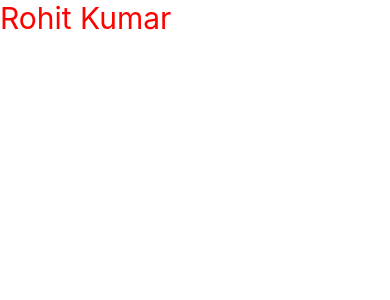
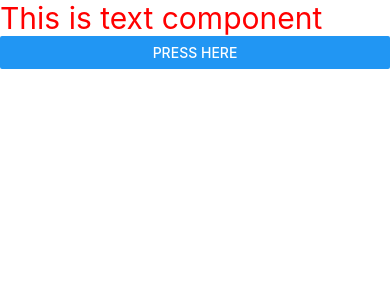
Before and after one commit to rohit-kumaar/first-native-project, a React Native app: screen / in a window 390 px wide. Shown: the top 300 px of the page. Built offline with nearby package versions, Linux system fonts and the light colour scheme.

Commit message:
final commit

```diff
--- a/App.tsx
+++ b/App.tsx
@@ -1,8 +1,13 @@
 import React from 'react';
-import {Text} from 'react-native';
+import {Button, Text, View} from 'react-native';
 
 function App() {
-  return <Text style={{fontSize: 30, color: 'red'}}>Rohit Kumar</Text>;
+  return (
+    <View>
+      <Text style={{color: 'red', fontSize: 30}}>This is text component</Text>
+      <Button title="Press Here" />
+    </View>
+  );
 }
 
 export default App;
```
